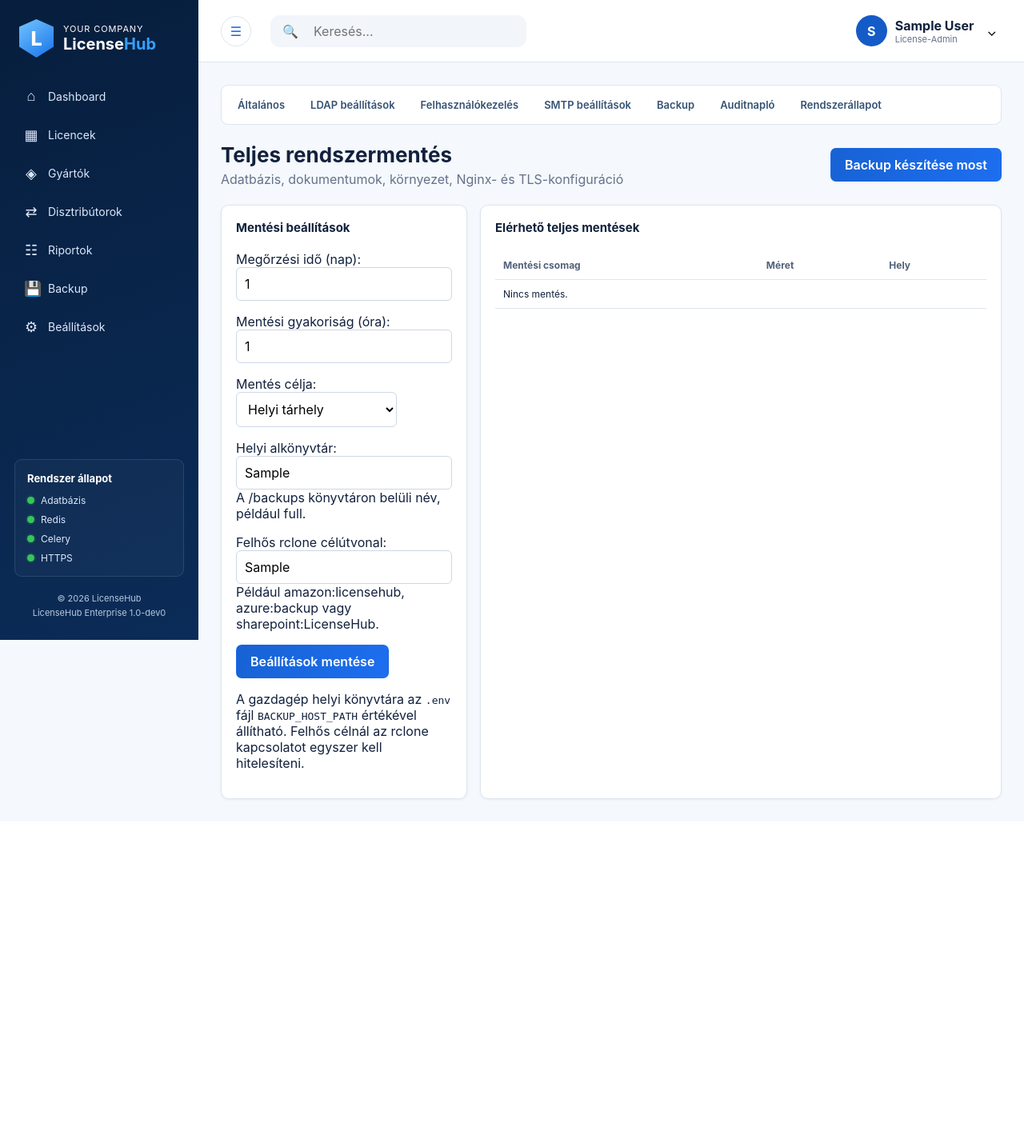
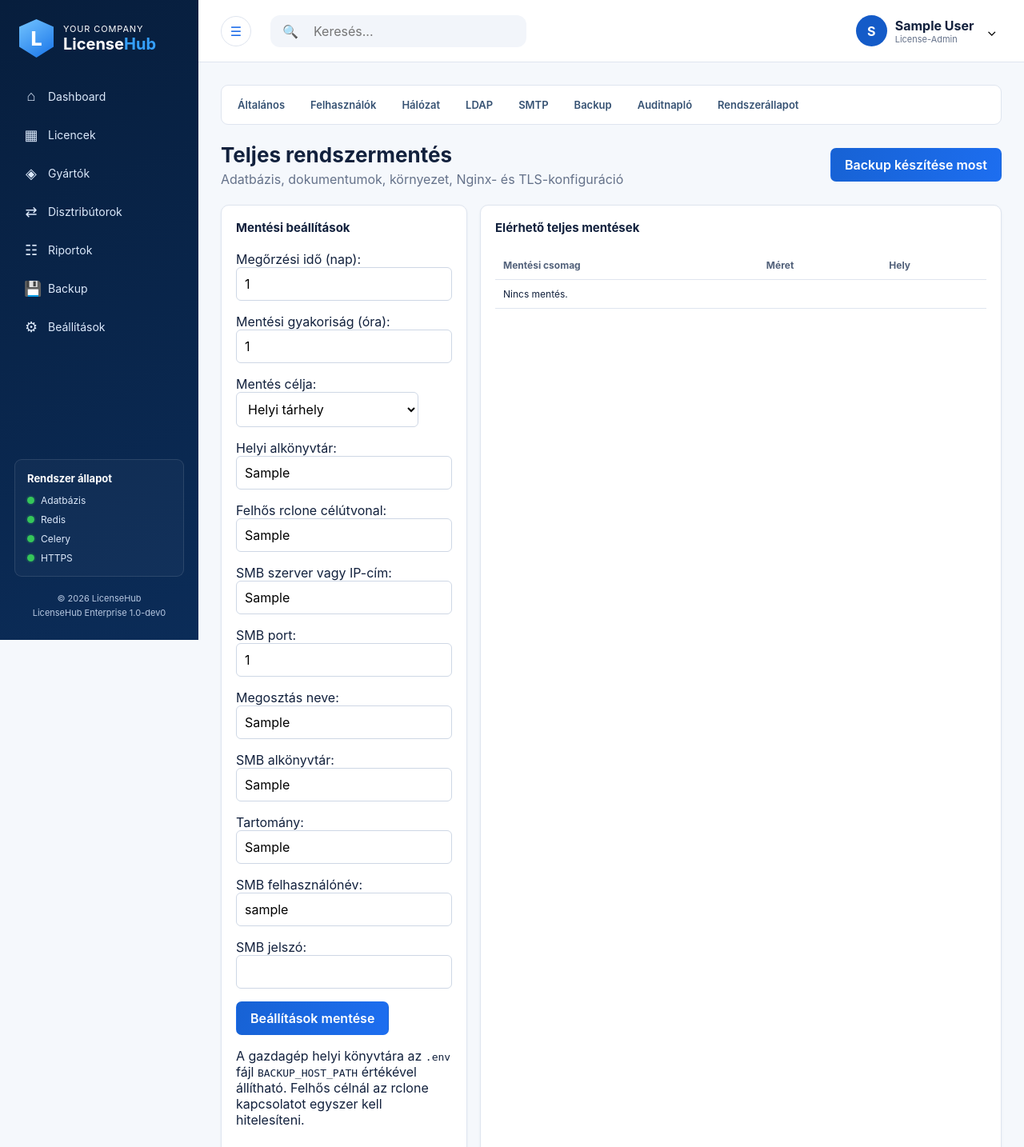
Before and after one commit to ceszes-hub/licensehub, a Django app: page /backup/ in a window 1280 px wide. Shown: the top 1434 px of the page at 80% size. Before the commit the page ends 1001 px from the top, so only its background shows below. Run offline with Django 5.2, Linux system fonts and the light colour scheme; a user stored in the database is signed in; tables that the repository leaves empty hold one stand-in row (values such as "Sample post"); parts of the project's set-up code (start-up, migrations or seed data) failed here and were passed over.

Commit message:
SMB backup es halozati beallitasok

```diff
--- a/backend/apps/system/forms.py
+++ b/backend/apps/system/forms.py
@@ -1,3 +1,5 @@
+import ipaddress
+
 from django import forms
 from apps.core.models import SystemConfiguration
 from apps.licenses.crypto import encrypt_secret
@@ -97,6 +99,10 @@
 
 
 class BackupSettingsForm(forms.ModelForm):
+    smb_password_input = forms.CharField(
+        required=False, widget=forms.PasswordInput, label="SMB jelszó"
+    )
+
     class Meta:
         model = IntegrationSettings
         fields = [
@@ -105,6 +111,12 @@
             "backup_destination",
             "backup_local_subdirectory",
             "backup_remote_path",
+            "backup_smb_host",
+            "backup_smb_port",
+            "backup_smb_share",
+            "backup_smb_subdirectory",
+            "backup_smb_domain",
+            "backup_smb_username",
         ]
         labels = {
             "backup_retention_days": "Megőrzési idő (nap)",
@@ -112,10 +124,12 @@
             "backup_destination": "Mentés célja",
             "backup_local_subdirectory": "Helyi alkönyvtár",
             "backup_remote_path": "Felhős rclone célútvonal",
-        }
-        help_texts = {
-            "backup_local_subdirectory": "A /backups könyvtáron belüli név, például full.",
-            "backup_remote_path": "Például amazon:licensehub, azure:backup vagy sharepoint:LicenseHub.",
+            "backup_smb_host": "SMB szerver vagy IP-cím",
+            "backup_smb_port": "SMB port",
+            "backup_smb_share": "Megosztás neve",
+            "backup_smb_subdirectory": "SMB alkönyvtár",
+            "backup_smb_domain": "Tartomány",
+            "backup_smb_username": "SMB felhasználónév",
         }
 
     def clean_backup_retention_days(self):
@@ -133,8 +147,82 @@
     def clean(self):
         cleaned = super().clean()
         destination = cleaned.get("backup_destination")
-        if destination != IntegrationSettings.BackupDestination.LOCAL and not cleaned.get(
+        if destination == IntegrationSettings.BackupDestination.SMB:
+            for field in ("backup_smb_host", "backup_smb_share", "backup_smb_username"):
+                if not cleaned.get(field):
+                    self.add_error(field, "SMB mentésnél ez a mező kötelező.")
+        elif destination != IntegrationSettings.BackupDestination.LOCAL and not cleaned.get(
             "backup_remote_path"
         ):
             self.add_error("backup_remote_path", "Felhős mentésnél a célútvonal kötelező.")
         return cleaned
+
+    def save(self, commit=True):
+        obj = super().save(False)
+        if self.cleaned_data.get("smb_password_input"):
+            obj.backup_smb_password = encrypt_secret(self.cleaned_data["smb_password_input"])
+        if commit:
+            obj.save()
+        return obj
+
+
+class NetworkSettingsForm(forms.ModelForm):
+    class Meta:
+        model = IntegrationSettings
+        fields = [
+            "network_hostname",
+            "network_interface",
+            "network_dhcp",
+            "network_address",
+            "network_gateway",
+            "network_dns_primary",
+            "network_dns_secondary",
+            "network_search_domain",
+            "network_public_url",
+        ]
+        labels = {
+            "network_hostname": "Gépnév",
+            "network_interface": "Hálózati interfész",
+            "network_dhcp": "DHCP használata",
+            "network_address": "IP-cím/prefix",
+            "network_gateway": "Alapértelmezett átjáró",
+            "network_dns_primary": "Elsődleges DNS",
+            "network_dns_secondary": "Másodlagos DNS",
+            "network_search_domain": "Keresési tartomány",
+            "network_public_url": "LicenseHub publikus URL",
+        }
+
+    def clean_network_hostname(self):
+        value = self.cleaned_data["network_hostname"].strip().lower()
+        labels = value.split(".") if value else []
+        if value and any(
+            not label
+            or len(label) > 63
+            or label.startswith("-")
+            or label.endswith("-")
+            or not label.replace("-", "").isalnum()
+            for label in labels
+        ):
+            raise forms.ValidationError("Érvénytelen gépnév.")
+        return value
+
+    def clean_network_interface(self):
+        value = self.cleaned_data["network_interface"]
+        if not value.replace("-", "").replace("_", "").isalnum():
+            raise forms.ValidationError("Érvénytelen interfésznév.")
+        return value
+
+    def clean(self):
+        cleaned = super().clean()
+        if not cleaned.get("network_dhcp"):
+            address = cleaned.get("network_address")
+            if not address:
+                self.add_error("network_address", "Statikus beállításnál kötelező.")
+            else:
+                try:
+                    ipaddress.ip_interface(address)
+                except ValueError:
+                    self.add_error("network_address", "Érvénytelen IP-cím vagy prefix.")
+            if not cleaned.get("network_gateway"):
+                self.add_error("network_gateway", "Statikus beállításnál kötelező.")
+        return cleaned
--- a/backend/apps/system/models.py
+++ b/backend/apps/system/models.py
@@ -7,6 +7,7 @@
         S3 = "S3", "Amazon S3"
         AZURE = "AZURE", "Azure Blob Storage"
         SHAREPOINT = "SHAREPOINT", "Microsoft SharePoint"
+        SMB = "SMB", "SMB hálózati megosztás"
 
     singleton = models.BooleanField(default=True, unique=True, editable=False)
     ldap_enabled = models.BooleanField(default=False)
@@ -32,6 +33,22 @@
     )
     backup_local_subdirectory = models.CharField(max_length=100, default="full")
     backup_remote_path = models.CharField(max_length=500, blank=True)
+    backup_smb_host = models.CharField(max_length=255, blank=True)
+    backup_smb_share = models.CharField(max_length=255, blank=True)
+    backup_smb_subdirectory = models.CharField(max_length=255, blank=True)
+    backup_smb_domain = models.CharField(max_length=100, blank=True)
+    backup_smb_username = models.CharField(max_length=255, blank=True)
+    backup_smb_password = models.TextField(blank=True)
+    backup_smb_port = models.PositiveIntegerField(default=445)
+    network_hostname = models.CharField(max_length=63, blank=True)
+    network_interface = models.CharField(max_length=50, default="ens18")
+    network_dhcp = models.BooleanField(default=True)
+    network_address = models.CharField(max_length=64, blank=True)
+    network_gateway = models.GenericIPAddressField(null=True, blank=True)
+    network_dns_primary = models.GenericIPAddressField(null=True, blank=True)
+    network_dns_secondary = models.GenericIPAddressField(null=True, blank=True)
+    network_search_domain = models.CharField(max_length=255, blank=True)
+    network_public_url = models.URLField(blank=True)
     updated_at = models.DateTimeField(auto_now=True)
 
     @classmethod
--- a/backend/apps/system/urls.py
+++ b/backend/apps/system/urls.py
@@ -5,6 +5,7 @@
     path("audit/", views.audit_log, name="audit_log"),
     path("users/", views.user_list, name="user_list"),
     path("settings/", views.settings_view, name="settings"),
+    path("settings/network/", views.network_settings, name="network_settings"),
     path("settings/ldap/", views.ldap_status, name="ldap_status"),
     path("settings/smtp/", views.smtp_test, name="smtp_test"),
     path("backup/", views.backup_dashboard, name="backup_dashboard"),
--- a/backend/apps/system/views.py
+++ b/backend/apps/system/views.py
@@ -18,6 +18,7 @@
 from apps.accounts.models import User
 from .forms import (
     BackupSettingsForm,
+    NetworkSettingsForm,
     LDAPSettingsForm,
     SMTPSettingsForm,
     SystemSettingsForm,
@@ -248,13 +249,33 @@
     return render(request, "system/smtp.html", {"form": form, "result": result})
 
 
+def _write_smb_runtime_config(config):
+    runtime_dir = settings.BACKUP_PATH / ".rclone-runtime"
+    runtime_dir.mkdir(parents=True, exist_ok=True)
+    values = {
+        "host": config.backup_smb_host,
+        "port": str(config.backup_smb_port),
+        "share": config.backup_smb_share,
+        "subdirectory": config.backup_smb_subdirectory,
+        "domain": config.backup_smb_domain,
+        "username": config.backup_smb_username,
+        "password": decrypt_secret(config.backup_smb_password),
+    }
+    for name, value in values.items():
+        target = runtime_dir / name
+        target.write_text(value, encoding="utf-8")
+        target.chmod(0o600)
+
+
 @login_required
 @user_passes_test(lambda user: user.is_superuser)
 def backup_dashboard(request):
     config = IntegrationSettings.get_solo()
     form = BackupSettingsForm(request.POST or None, instance=config)
     if request.method == "POST" and "save_settings" in request.POST and form.is_valid():
-        form.save()
+        config = form.save()
+        if config.backup_destination == IntegrationSettings.BackupDestination.SMB:
+            _write_smb_runtime_config(config)
         return redirect("backup_dashboard")
     if request.method == "POST" and "backup_now" in request.POST:
         settings.BACKUP_PATH.mkdir(parents=True, exist_ok=True)
@@ -274,3 +295,14 @@
         "system/backup.html",
         {"backups": files[:100], "form": form, "config": config},
     )
+
+
+@login_required
+@user_passes_test(lambda user: user.is_superuser)
+def network_settings(request):
+    config = IntegrationSettings.get_solo()
+    form = NetworkSettingsForm(request.POST or None, instance=config)
+    if request.method == "POST" and form.is_valid():
+        form.save()
+        return redirect("network_settings")
+    return render(request, "system/network.html", {"form": form, "config": config})
--- a/backend/templates/system/_settings_nav.html
+++ b/backend/templates/system/_settings_nav.html
@@ -1 +1 @@
-<nav class="settings-nav"><a href="{% url 'settings' %}">&Aacute;ltal&aacute;nos</a><a href="{% url 'ldap_status' %}">LDAP be&aacute;ll&iacute;t&aacute;sok</a><a href="{% url 'user_list' %}">Felhaszn&aacute;l&oacute;kezel&eacute;s</a><a href="{% url 'smtp_test' %}">SMTP be&aacute;ll&iacute;t&aacute;sok</a><a href="{% url 'backup_dashboard' %}">Backup</a><a href="{% url 'audit_log' %}">Auditnapl&oacute;</a><a href="{% url 'system_health' %}">Rendszer&aacute;llapot</a></nav>
+<nav class="settings-nav"><a href="{% url 'settings' %}">&Aacute;ltal&aacute;nos</a><a href="{% url 'user_list' %}">Felhaszn&aacute;l&oacute;k</a><a href="{% url 'network_settings' %}">H&aacute;l&oacute;zat</a><a href="{% url 'ldap_status' %}">LDAP</a><a href="{% url 'smtp_test' %}">SMTP</a><a href="{% url 'backup_dashboard' %}">Backup</a><a href="{% url 'audit_log' %}">Auditnapl&oacute;</a><a href="{% url 'system_health' %}">Rendszer&aacute;llapot</a></nav>
--- /dev/null
+++ b/backend/templates/system/network.html
@@ -0,0 +1 @@
+{% extends "base.html" %}{% block content %}{% include "system/_settings_nav.html" %}<div class="page-head"><div><h1>H&aacute;l&oacute;zati be&aacute;ll&iacute;t&aacute;sok</h1><p>Ubuntu Netplan konfigur&aacute;ci&oacute; biztons&aacute;gos el&#337;k&eacute;sz&iacute;t&eacute;se</p></div></div><article class="panel"><form method="post" class="card-body">{% csrf_token %}{{ form.as_p }}<button class="button primary">Be&aacute;ll&iacute;t&aacute;sok ment&eacute;se</button></form></article><article class="panel"><h2>Alkalmaz&aacute;s a szerveren</h2><p>A webkont&eacute;ner biztons&aacute;gi okb&oacute;l nem kap root jogosults&aacute;got. Ment&eacute;s ut&aacute;n az Ubuntu termin&aacute;lj&aacute;ban futtasd:</p><pre><code>sudo bash scripts/apply-network-config.sh</code></pre><p>A Netplan 120 m&aacute;sodperces vissza&aacute;ll&iacute;t&aacute;st haszn&aacute;l: ha az &uacute;j c&iacute;m hib&aacute;s, automatikusan vissza&aacute;ll.</p></article>{% endblock %}
```
Also changed, not shown: backend/apps/system/management/commands/export_network_config.py (added, +39 -0 lines), backend/apps/system/management/commands/export_network_hostname.py (added, +11 -0 lines), docs/BACKUP_RESTORE.md (+13 -0 lines), tests/test_licenses.py (+73 -0 lines), backend/apps/system/management/__init__.py (added), backend/apps/system/management/commands/__init__.py (added), backend/apps/system/migrations/0003_integrationsettings_backup_smb_domain_and_more.py (added), 2 other files.
